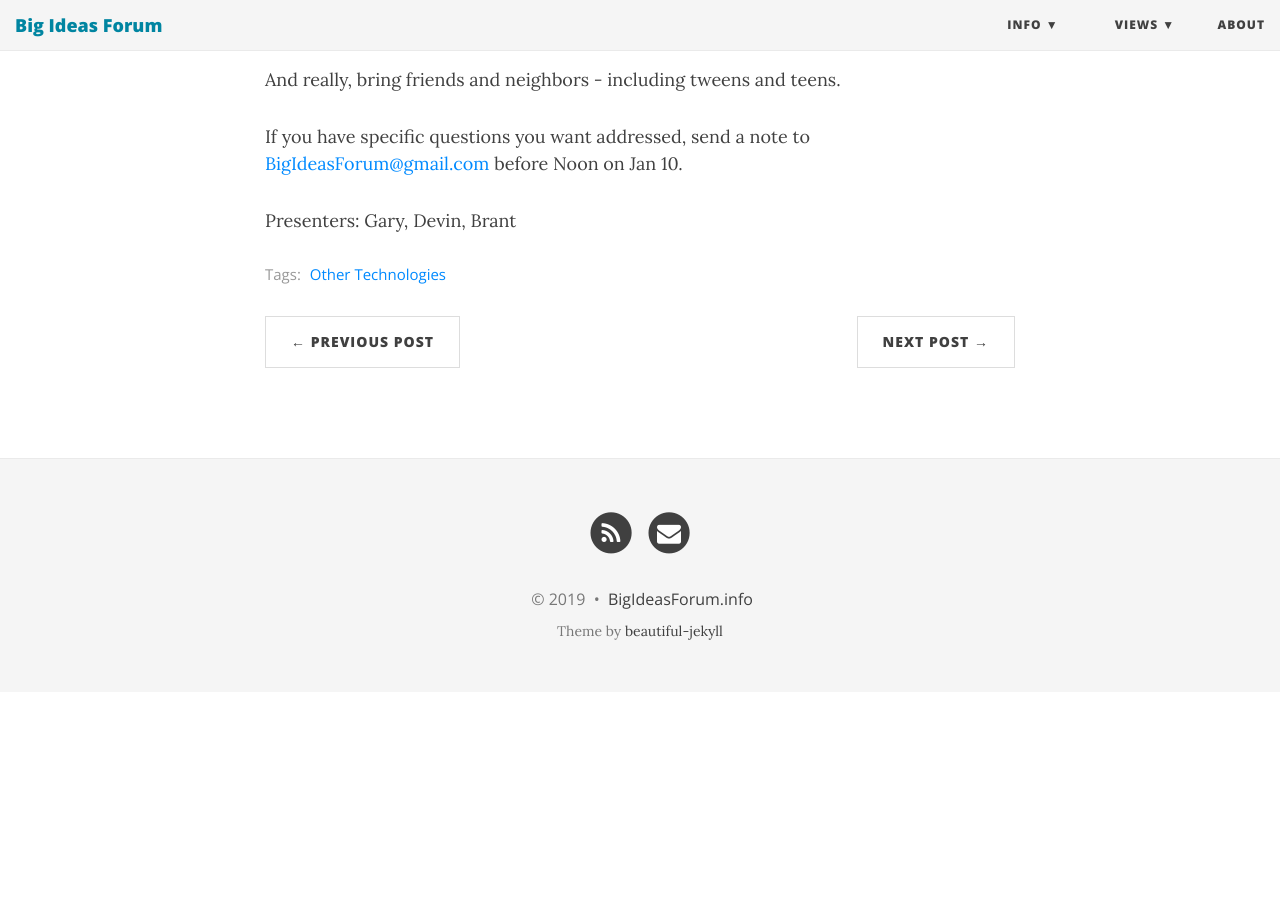
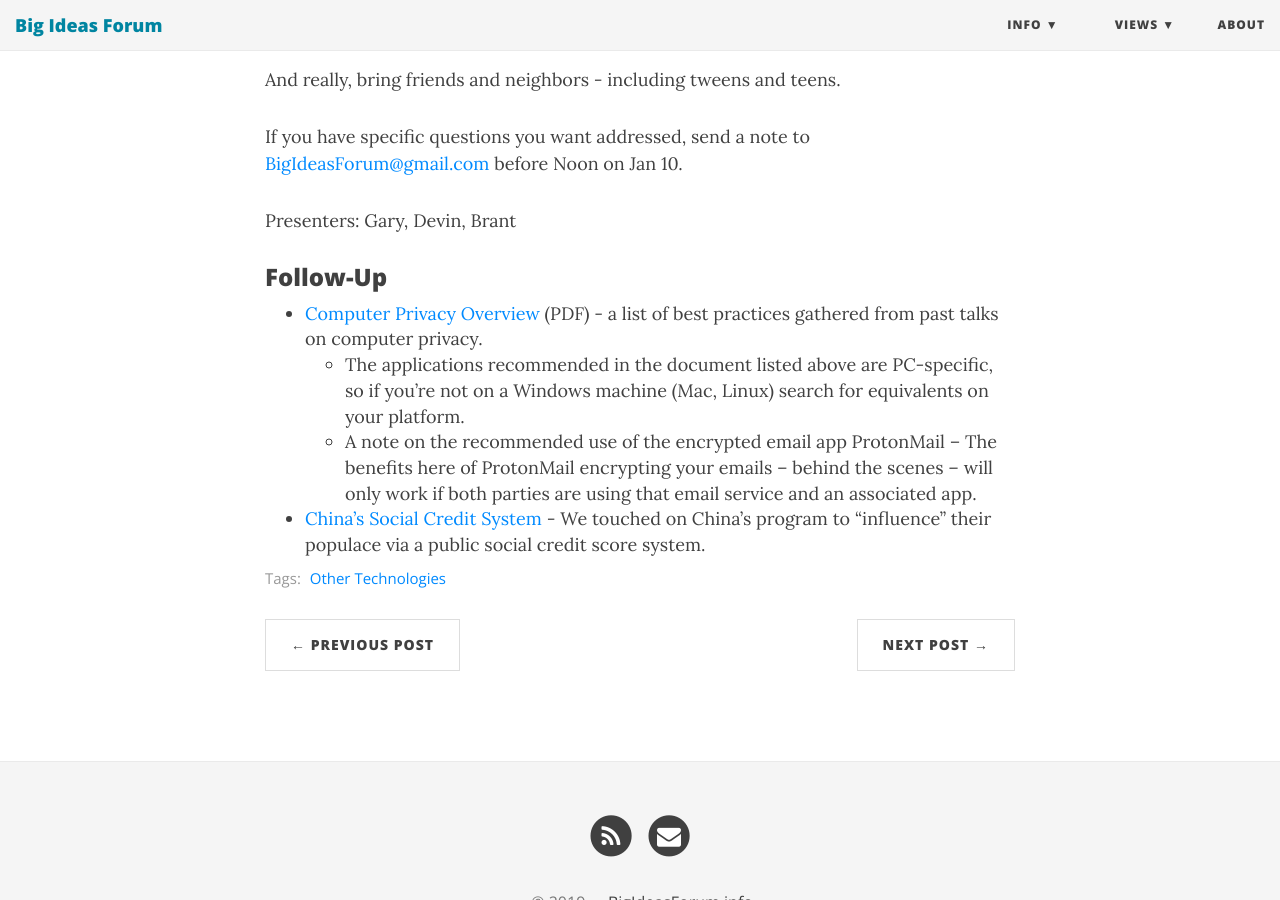
Before and after one commit to BigIdeasForum/bigideasforum.github.io, a Jekyll site: the page built from _posts/2019/2019-01-10-privacy.md, in a window 1280 px wide and 900 px high, scrolled down 782 px. Built offline with Jekyll 4.4.1, drawn with Linux system fonts in a browser that asks for light colours; nearby versions of some CDN libraries; before the commit the page ends 1474 px from its top, so only the background shows below that.

Commit message:
Update latest talk followup

```diff
--- a/_posts/2019/2019-01-10-privacy.md
+++ b/_posts/2019/2019-01-10-privacy.md
@@ -8,9 +8,10 @@ tags: [Other Technologies]
 bigimg: /img/privacy.jpg
 ---
 
-This evening, we will discuss some of the cyber threats you didn’t know existed - a follow up to the November presentation on [Cybercrime & Cyber Security]({% post_url 2018-11-01-cyber-crime %}).
+This evening, we will discuss some of the cyber threats you didn’t know existed - a follow up to the November presentation on
+ [Cybercrime & Cyber Security](http://bigideasforum.info/2015/10/02/cyber-crime/).
 
-Most of this will be new to us, some of it is downright scary, but all of it is part of today’s life in cyber space, and we need to know what to DO about it.
+ Most of this will be new to us, some of it is downright scary, but all of it is part of today’s life in cyber space, and we need to know what to DO about it.
 
 This evening will be a moderated, free-flowing, no agenda, off-the-top-of-our-heads discussion guided by three presenters who cover most aspects of this field
 
@@ -20,3 +21,11 @@ If you have specific questions you want addressed, send a note to [BigIdeasForum
 
 
 Presenters: Gary, Devin, Brant
+
+
+### Follow-Up
+
+* [Computer Privacy Overview](/assets/present/2019/computer_privacy_overview.pdf) (PDF) - a list of best practices gathered from past talks on computer privacy.
+  * The applications recommended in the document listed above are PC-specific, so if you're not on a Windows machine (Mac, Linux) search for equivalents on your platform.
+  * A note on the recommended use of the encrypted email app ProtonMail -- The benefits here of ProtonMail encrypting your emails -- behind the scenes -- will only work if both parties are using that email service and an associated app.
+* [China's Social Credit System](https://www.youtube.com/watch?v=Dkw15LkZ_Kw) - We touched on China's program to "influence" their populace via a public social credit score system.
```
Also changed, not shown: 1 other file.
